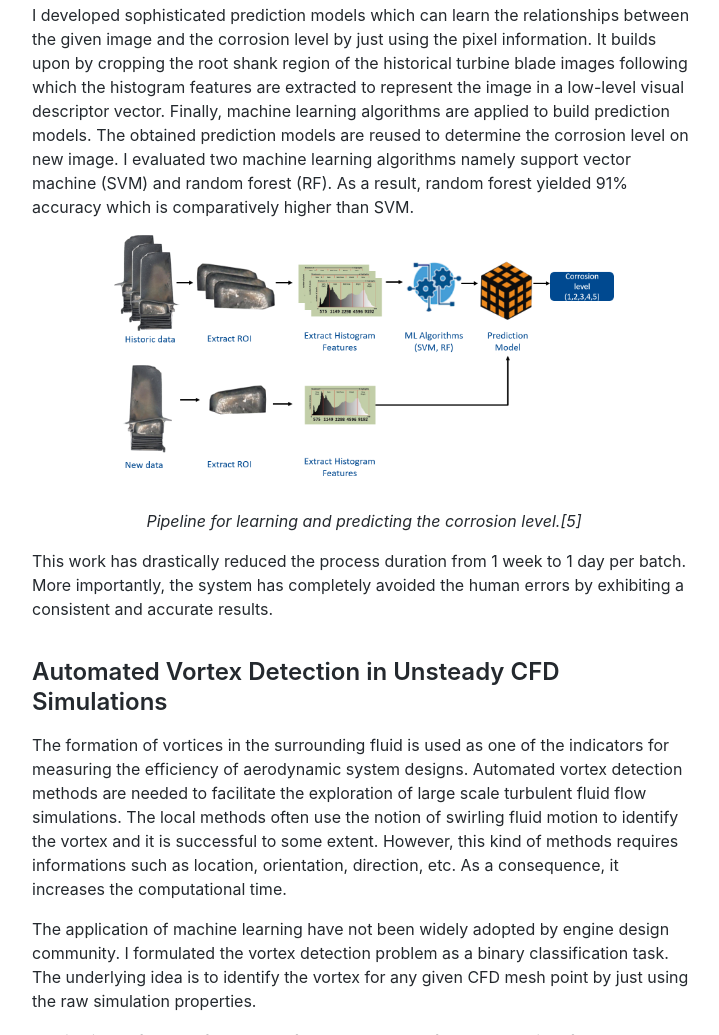
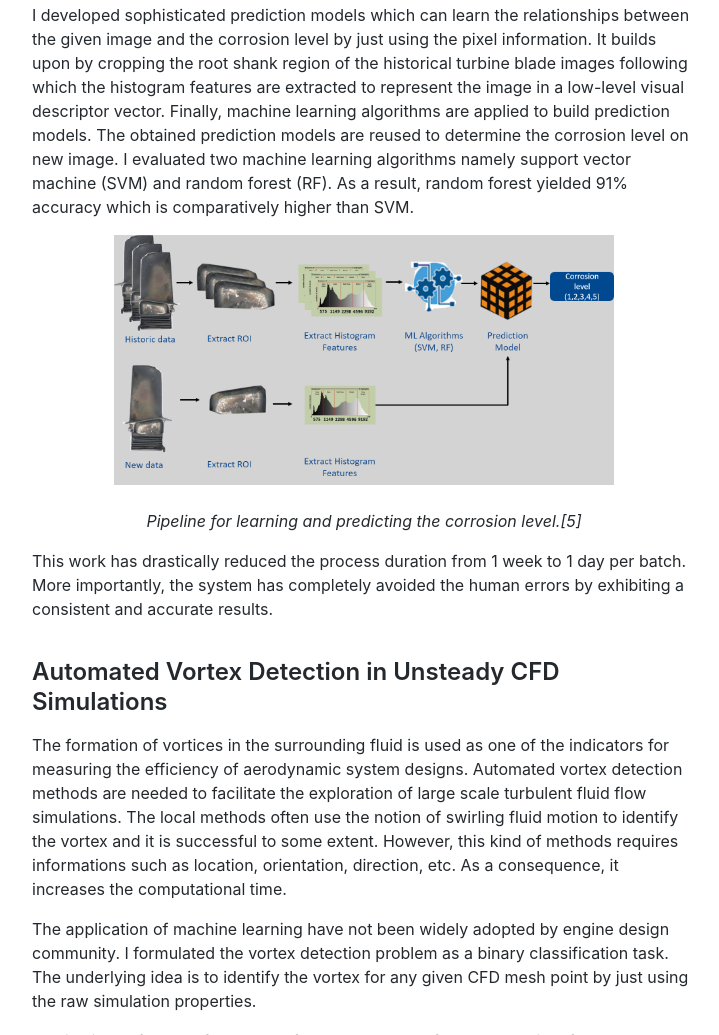
Before and after one commit to vinodrajendran001/vinod_portfolio, a plain HTML site: page docs/proj_ind.html in a window 1280 px wide. Shown: the part 3377-4412 px from the top of the page, without its empty margins (276-995 px from the left). Drawn offline with nearby package versions, Linux system fonts and the light colour scheme.

Commit message:
Deploy website
Deploy website version based on 3eb0f01ee05c6d46ee4a5a3b474d669c10bde72a

```diff
--- a/docs/proj_ind.html
+++ b/docs/proj_ind.html
@@ -110,7 +110,7 @@ solutions to the neural network parameters. This translates the problem to a low
 <p>It falls to the service technician and inspector to collect and analyze the blade and physical evidence to determine the true condition and effect of protective coatings. Human inspectors manually rank the corrosion condition into 5 levels which is subjective due to un-controlled lighting and human error. The aim of this project is to automate this process with reliable output.</p>
 <p>I developed sophisticated prediction models which can learn the relationships between the given image and the corrosion level by just using the pixel information. It builds upon by cropping the root shank region of the historical turbine blade images following which the histogram features are extracted to represent the image in a low-level visual descriptor vector. Finally, machine learning algorithms are applied to build prediction models. The obtained prediction models are reused to determine the corrosion level on new image. I evaluated two machine learning algorithms namely support vector machine (SVM) and random forest (RF). As a result, random forest yielded 91% accuracy which is comparatively higher than SVM.</p>
 <p align="center">
-  <img width="500" height="250" src="../img/corrosion_process.PNG">
+  <img width="500" height="250" src="../img/corrosion_process.jpg">
   <br>
   <em> Pipeline for learning and predicting the corrosion level.[5]
   </em>
```
Also changed, not shown: docs/proj_ind/index.html (+1 -1 lines), img/corrosion_process.jpg (added).
